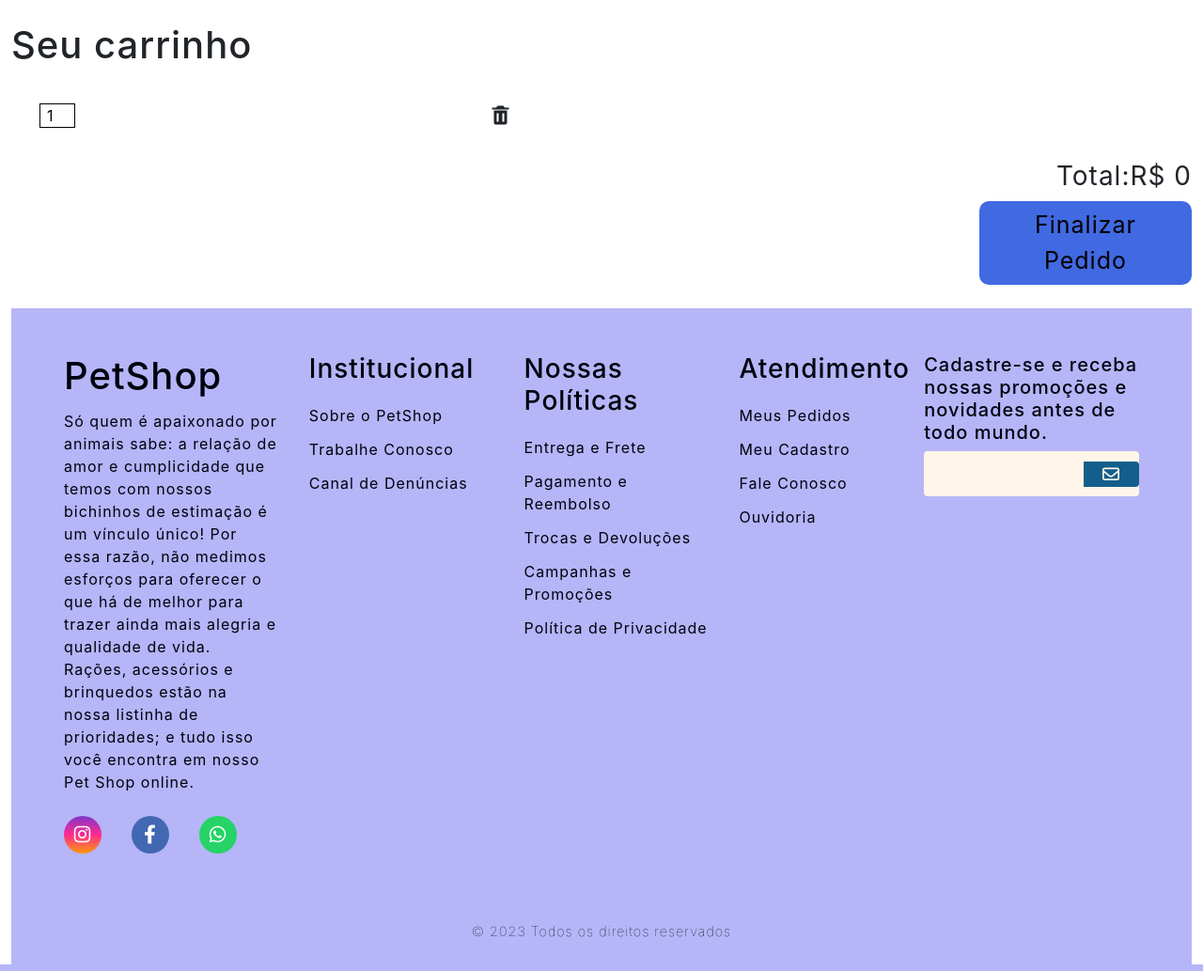
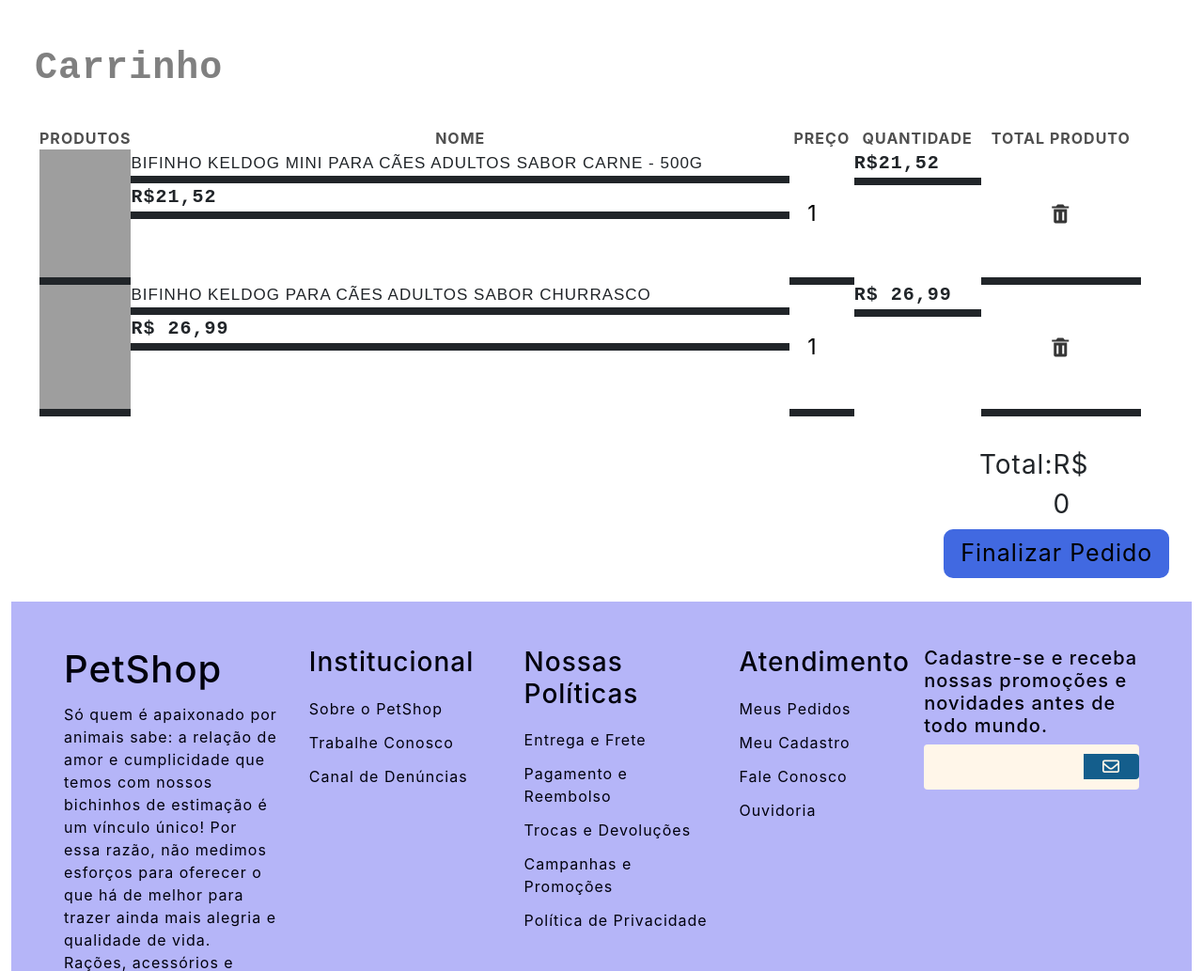
Before and after one commit to sabriinallopes/Projeto---DW, a PHP site: page /carrinho.html in a window 1280 px wide. Shown: the part 192-1225 px from the top of the page at 94% size. Run offline with PHP 8.4, Linux system fonts and the light colour scheme; some libraries are stand-ins or nearby versions; grey boxes are pictures that could not be loaded.

Commit message:
AjusteCarrinho
Voltando para a formatação anterior do carrinho

```diff
--- a/carrinho.html
+++ b/carrinho.html
@@ -122,14 +122,52 @@
 
         <!--INICIO CARRINHO-->
         <div class="carrinhoCompras">
-            <h2 class="carrinho">Seu carrinho</h2>
+            <h2 class="carrinho">Carrinho</h2>
             <div class="produtos">
-                <div class="detalhes">
-                    <div class="itemNome"></div>
-                    <div class="itemPreco"></div>
-                    <input type="number" value="1" class="quantidade">
-                </div>
-                <i class='bx bxs-trash remove'></i>
+                <section>
+                    <table>
+                        <thead>
+                            <tr>
+                                <th>Produtos</th>
+                                <th>Nome</th>
+                                <th>Preço</th>
+                                <th>Quantidade</th>
+                                <th>Total produto</th>
+                                <th></th>
+                            </tr>
+                            </tr>
+                        </thead>
+                        <tbody>
+                            <td class="produtoImage"> <img src="https://images.petz.com.br/fotos/1628688499151.jpg"
+                                    class="product-thumb" alt="Biscoito Petz Clássico para Cães Adultos"></td>
+                            <td class="itemNome">Bifinho KelDog Mini para Cães Adultos Sabor Carne - 500g</td>
+                            <td class="itemPreco">R$21,52</td>
+                            <td>
+                                <div>
+                                    <input type="number" value="1" class="qty" min="0">
+                                </div>
+                            </td>
+                            <td class="itemPreco">R$21,52</td>
+                            <td><button class="btnRemove" onclick="removeItens(event)"><i
+                                        class='bx bxs-trash remove'></i></button></td>
+                        </tbody>
+                        <tbody>
+                            <td class="produtoImage"> <img src="https://images.petz.com.br/fotos/1661783580698.jpg"
+                                    class="product-thumb" alt="Biscoito Petz Clássico para Cães Adultos"></td>
+                            <td class="itemNome">Bifinho Keldog para Cães Adultos Sabor Churrasco</td>
+                            <td class="itemPreco">R$ 26,99</td>
+                            <td>
+                                <div>
+                                    <input type="number" value="1" class="qty" min="0">
+                                </div>
+                            </td>
+                            <td class="itemPreco">R$ 26,99</td>
+                            <td><button class="btnRemove" onclick="removeItens()"><i
+                                        class='bx bxs-trash remove'></i></button></td>
+                        </tbody>
+                    </table>
+                </section>
+
             </div>
             <div class="total">
                 <div class="totalTitulo">Total: </div>
--- a/csscarrinho.css
+++ b/csscarrinho.css
@@ -1,12 +1,41 @@
 .carrinho {
     text-align: justify;
     font-size: 40px;
+    font-family: 'Courier New', Courier, monospace;
+    margin-left: 2%;
+    margin-top: 2%;
+    font-weight: bold;
+    color: #808080;
 }
 
 .produtos {
     display: grid;
     grid-template-columns: 40% 70% 23%;
     align-items: center;
+}
+.produtoImage{
+    width: 7.5%;
+    height: 140px;
+}
+
+.qty{
+    justify-content: flex-end;
+    display: flex;
+    margin: auto;
+    font-size: 23px;
+    font-style: initial;
+    border-radius: 6px;
+    border: none;
+    width: 30px;
+}
+
+.btnRemove{
+    border: none;
+    font-size: 30px;
+    text-align: center;
+    margin: auto;
+    color: #363636;
+    background-color: #fff;
 }
 
 .itemNome {
@@ -30,6 +59,8 @@
     display: flex;
     justify-content: flex-end;
     font-size: 1.75rem;
+    margin-right: 7%;
+    margin-left: 82%;
 }
 
 .btnCompra {
@@ -40,9 +71,8 @@
     font-size: 25px;
     background-color: #4169E1;
     border: none;
-
     margin-top: 0.5%;
-    margin-left: 82%;
+    margin-left: 79%;
     margin-bottom: 2%;
     border-radius: 10px;
 }
@@ -60,7 +90,7 @@
 }
 
 table {
-    width: 115%;
+    width: 245%;
     text-align: center;
 }
 
```
Also changed, not shown: descricaoProduto.html (+8 -7 lines).
